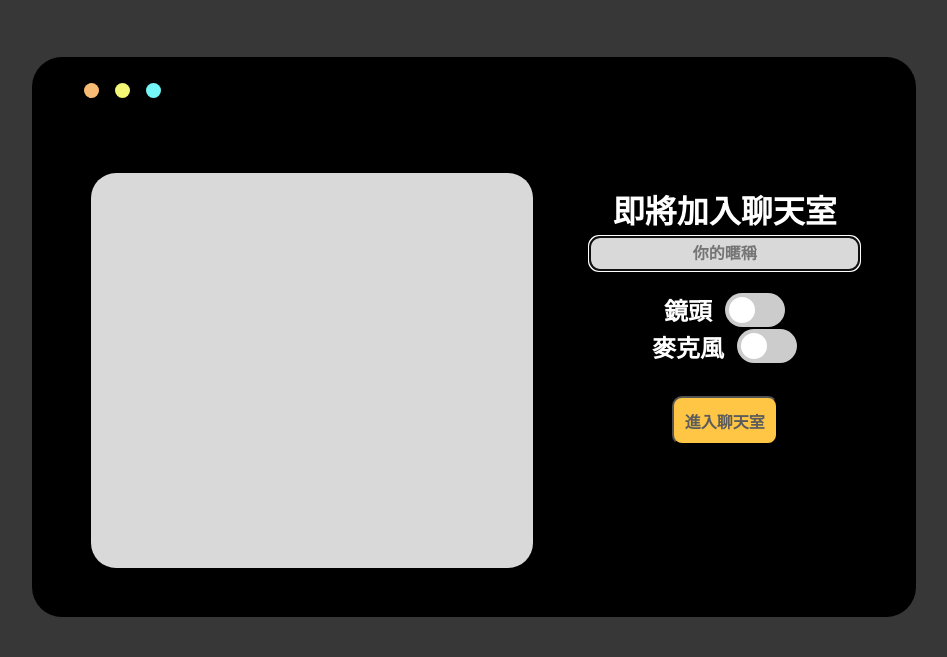
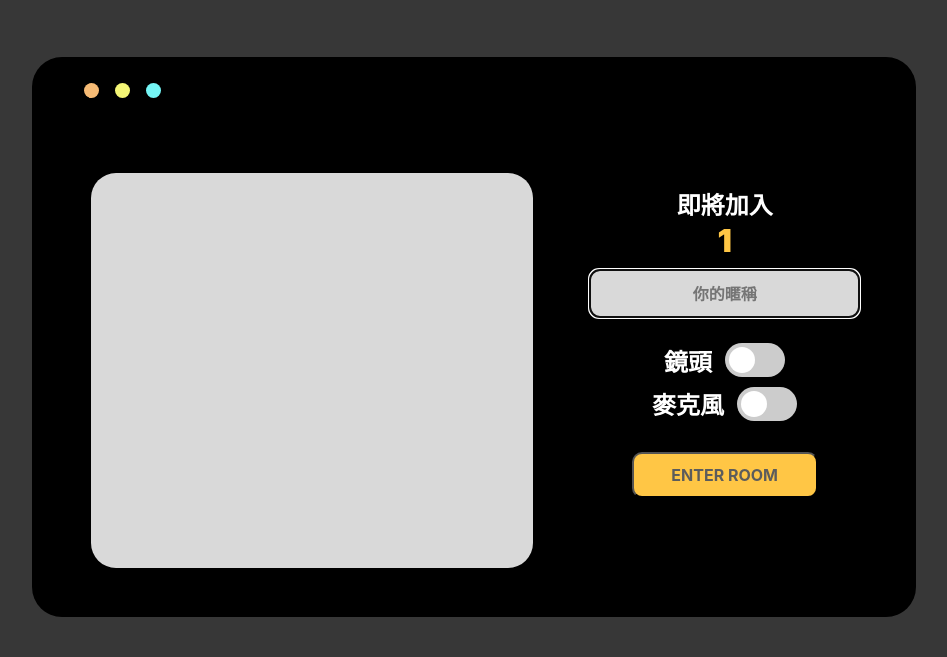
Before and after one commit to jason01180118/aws_project, a Flask app: page /videoroom/1 in a window 1280 px wide. Shown: the part 151-808 px from the top of the page, without its empty margins (166-1113 px from the left). Run offline with Flask 2, Linux system fonts and the light colour scheme; some libraries are stand-ins or nearby versions.

Commit message:
a little chamge in UI

```diff
--- a/application.py
+++ b/application.py
@@ -1,7 +1,7 @@
 from flask import Flask, request, session
 import os
 import time
-from router import index,  index, chatroom_added
+from router import index,  index, videoroom_added
 from flask_socketio import SocketIO, emit, join_room, leave_room
 
 # Next two lines are for the issue: https://github.com/miguelgrinberg/python-engineio/issues/142
@@ -24,7 +24,7 @@ application.add_url_rule('/', 'index',
                          index, methods=['GET', 'POST'])
 
 application.add_url_rule('/videoroom/<string:room_id>', 'videoroom',
-                         chatroom_added, methods=['GET', 'POST'])
+                         videoroom_added, methods=['GET', 'POST'])
 
 
 def messageReceived(methods=['GET', 'POST']):
--- a/router.py
+++ b/router.py
@@ -8,11 +8,11 @@ def index():
     return render_template("index.html")
 
 
-def chatroom_added(room_id):
+def videoroom_added(room_id):
     if request.method == 'POST':
         username = request.values.get('username')
         audio_enabled = request.values.get('audio_enabled')
         video_enabled = request.values.get('video_enabled')
         session[room_id] = {"name": username, "audio_enabled":audio_enabled, "video_enabled":video_enabled}
         return render_template("video_room.html", room_id=room_id, username=username, audio_enabled=audio_enabled, video_enabled=video_enabled)
-    return render_template("chatroom_added.html")
+    return render_template("videoroom_added.html", room_id=room_id)
--- a/static/videoroom_ui.js
+++ b/static/videoroom_ui.js
@@ -142,13 +142,14 @@ function setOtherUserAudioState(peer_id, flag) {//需要加上別的用戶關閉
 }
 
 function makeChatElement(sender, msg) {
+    let now = new Date();
     let msg_div = document.createElement("div");
     let msg_p = document.createElement("p");
 
     msg_div.className = "msg_div bar";
     msg_p.className = "msg_p";
 
-    msg_p.innerText = sender + ':' + msg;
+    msg_p.innerText = sender + ' 在 '+ now.getHours() + ':' + now.getMinutes() + ' 時 說：\n' + msg;
 
     msg_div.appendChild(msg_p);
 
@@ -158,4 +159,5 @@ function makeChatElement(sender, msg) {
 function newChatMsg(sender, msg) {//需要加上顯示新訊息
     console.log(sender + " says: " + msg);
     document.querySelector("div.chat_holder").append(makeChatElement(sender, msg));
+    document.querySelector("div.chat_holder").scrollTop = document.querySelector("div.chat_holder").scrollHeight
 }
--- a/templates/chatroom_added.html
+++ b/templates/videoroom_added.html
@@ -91,6 +91,18 @@
             border-radius: 50%;
         }
     </style>
+
+    <script type="text/javascript">
+        $(function() {
+            $(".enter_room_button").hover(function(){
+                $(".enter_room_button").css("background-color","#FFFFFF");
+                $(".enter_room_button").css("color","#FFC645");
+            },function(){
+                $(".enter_room_button").css("background-color","#FFC645");
+                $(".enter_room_button").css("color","#5C5C5C");
+            });
+        })
+    </script>
 </head>
 
 <body style="height:100%;">
@@ -129,12 +141,12 @@
                         <form action="" method="POST">
                             <div style="width:100%; height:15%;display: flex;justify-content: center;">
                                 <p
-                                    style="font-size: 4vmin;font-family:inter;color: white;text-align:center;font-weight: 900;">
-                                    即將加入聊天室</p>
+                                    style="font-size: 3vmin;font-family:inter;color: white;text-align:center;font-weight: 900;">
+                                    即將加入<br><span style="font-size: 4vmin;color: #FFC645;">{{room_id}}</span></p>
                             </div>
 
 
-                            <div style="width:100%; height:12%;display: flex;justify-content: center;margin-top: 5%;">
+                            <div style="width:100%; height:15%;display: flex;justify-content: center;margin-top: 15%;">
 
                                 <input
                                     style="height:100%;border-radius: 10px;font-size: 16px;font-family:inter;background-color:#D9D9D9;color: #5C5C5C;text-align:center;font-weight: 700;"
@@ -163,11 +175,11 @@
                                     <span class="slider round"></span>
                                 </label>
                             </div>
-                            <div style="width:100%; height:20%;display: flex;justify-content: center;margin-top: 12%">
-                                <button
-                                    style="width:40%; height:100%;border-radius: 10px;background-color:#FFC645 ;font-size: 2vmin;font-family:inter;color: #5C5C5C;text-align:center;font-weight: 700;"
+                            <div style="width:100%; height:20%;display: flex;justify-content: center;margin-top: 10%">
+                                <button class="enter_room_button"
+                                    style="width:70%; height:80%;border-radius: 10px;background-color:#FFC645 ;font-size: 2vmin;font-family:inter;color: #5C5C5C;text-align:center;font-weight: 700;"
                                     type='submit'>
-                                    進入聊天室
+                                    ENTER ROOM
                                 </button>
                             </div>
                             <input type="hidden" value="1" name="audio_enabled" id="audio_enabled_inp">
```
Also changed, not shown: templates/index.html (+22 -13 lines), templates/video_room.html (+31 -32 lines).
